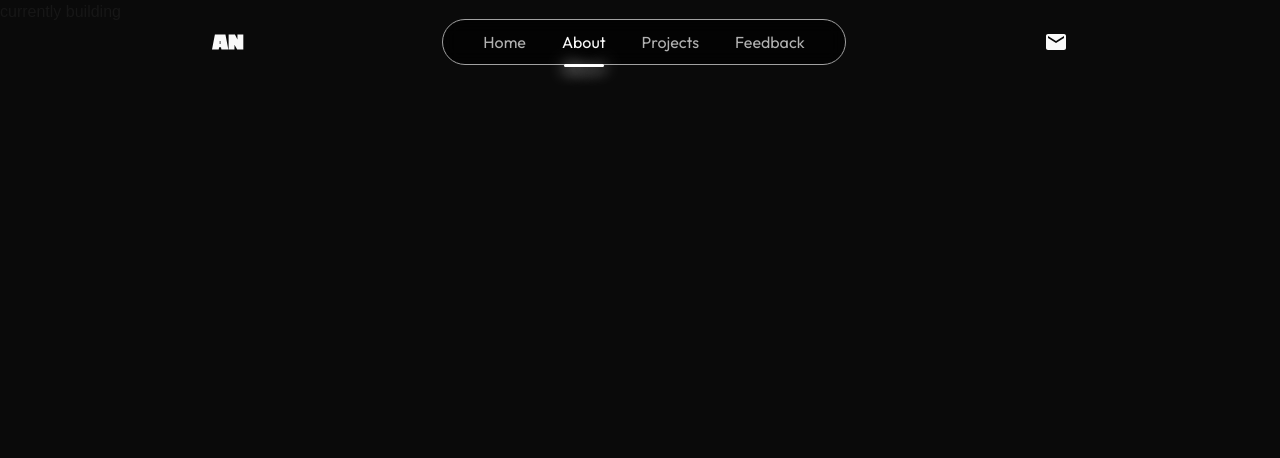
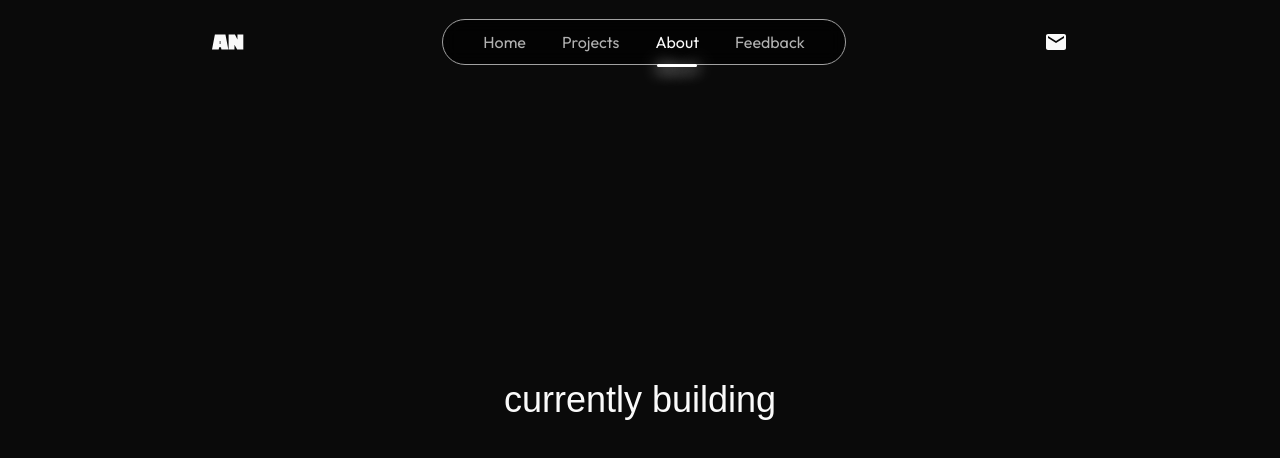
Before and after one commit to anandhuguts/portfolio-anandhu-dark-bg, a Next.js app: page /about in a window 1280 px wide. Shown: the top 458 px of the page. Built offline with nearby package versions, Linux system fonts and the light colour scheme.

Commit message:
projects

```diff
--- a/src/app/_components/Navigation.js
+++ b/src/app/_components/Navigation.js
@@ -7,8 +7,8 @@ import { Bars3Icon, XMarkIcon } from "@heroicons/react/24/outline";
 import { HamburgerButton } from "../_sub components/Hamburgerbutton";
 const navItems = [
   { name: "Home", href: "/" },
+  { name: "Projects", href: "/projects" },
   { name: "About", href: "/about" },
-  { name: "Projects", href: "/project" },
   { name: "Feedback", href: "/feedback" },
 ];
 
--- a/src/app/_sub components/Hamburgerbutton.js
+++ b/src/app/_sub components/Hamburgerbutton.js
@@ -52,7 +52,7 @@ export const HamburgerButton = () => {
     },
     {
       name: "Projects",
-      href: "/project",
+      href: "/projects",
       details: "Explore real-world web apps I've built.",
       svg: (
         <svg
--- a/src/app/_sub components/Projectsbox.js
+++ b/src/app/_sub components/Projectsbox.js
@@ -94,7 +94,7 @@ export default function ScrollProjects({ projects }) {
                 key={project.id}
                 ref={(el) => (sectionRefs.current[idx] = el)}
                 data-index={idx}
-                className="w-full xl:w-[700px] md:w-[500px] lg:w-[600px] h-[461px] rounded-[41px] p-[2px] bg-[linear-gradient(135deg,rgba(255,255,255,0.9)_0%,rgba(150,150,150,0.3)_100%)] shadow-xl"
+                className={`w-full xl:w-[700px] md:w-[500px] lg:w-[600px] h-[461px] rounded-[41px] p-[2px] bg-[linear-gradient(135deg,rgba(255,255,255,0.9)_0%,rgba(150,150,150,0.3)_100%)]  shadow-xl`}
               >
                 <div
                   className="w-full h-full  border-15 border-[#121212] bg-cover rounded-[41px]  bg-center bg-no-repeat  flex flex-col  "
--- a/src/app/about/page.js
+++ b/src/app/about/page.js
@@ -1,5 +1,9 @@
 function page() {
-  return <div>currently building</div>;
+  return (
+    <div className="flex w-full h-screen font-medium justify-center items-center text-4xl text-primary">
+      currently building
+    </div>
+  );
 }
 
 export default page;
--- /dev/null
+++ b/src/app/projects/page.js
@@ -0,0 +1,11 @@
+import Projects from "@/app/_components/Projects";
+
+function page() {
+  return (
+    <div className="mt-30">
+      <Projects />
+    </div>
+  );
+}
+
+export default page;
```
